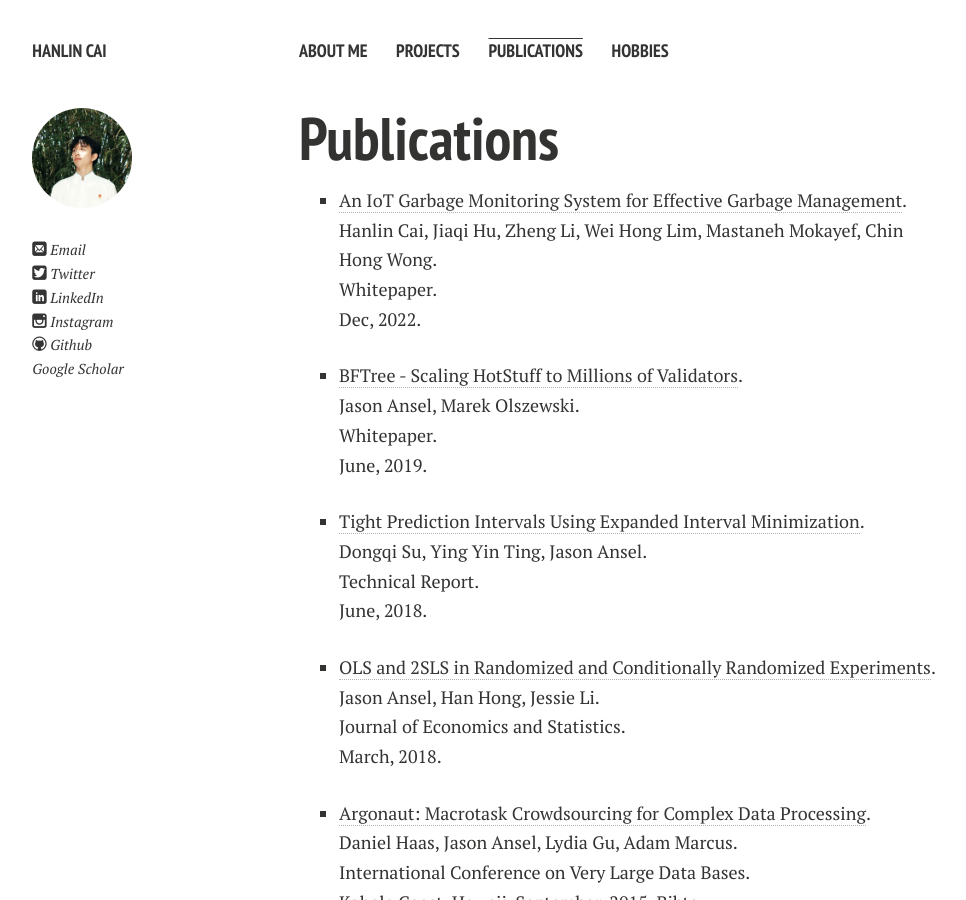
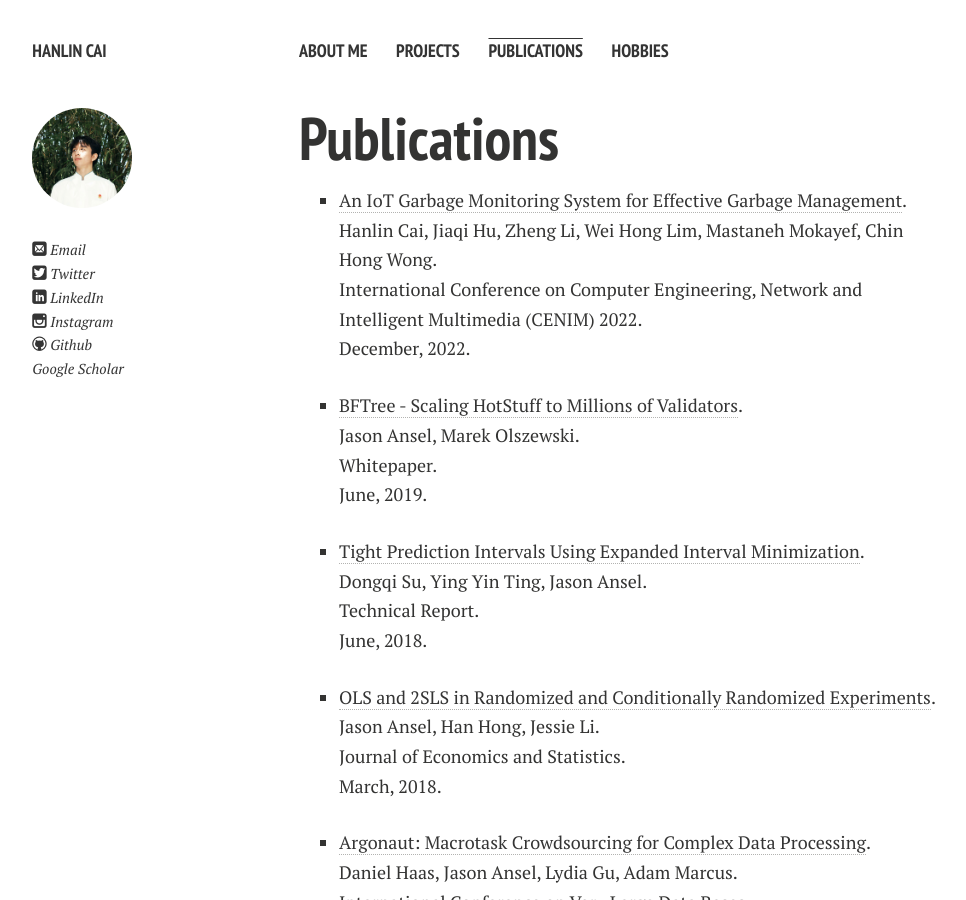
Before and after one commit to GuangLun2000/GuangLun2000.github.io, a Jekyll site: the page built from publications.md, in a window 1280 px wide and 900 px high. Shown: the whole window, without its empty margins (21-987 px from the left). Built offline with Jekyll 4.4.1, drawn with Linux system fonts in a browser that asks for light colours; nearby versions of some CDN libraries; a style sheet for code colours, icons or effects is not loaded.

Commit message:
Update publications.md

```diff
--- a/publications.md
+++ b/publications.md
@@ -6,9 +6,10 @@ title: Publications
 pubs:
   - author: "Hanlin Cai, Jiaqi Hu, Zheng Li, Wei Hong Lim, Mastaneh Mokayef, Chin Hong Wong"
     title: "An IoT Garbage Monitoring System for Effective Garbage Management"
-    month: "Dec"
+    keywords: "IoT"
+    month: "December"
     year: "2022"
-    booktitle: "Whitepaper"
+    booktitle: "International Conference on Computer Engineering, Network and Intelligent Multimedia (CENIM) 2022"
     url: "https://caihanlin.com/mypaper/202208cenim.pdf"
 
   - author: "Jason Ansel, Marek Olszewski"
```
